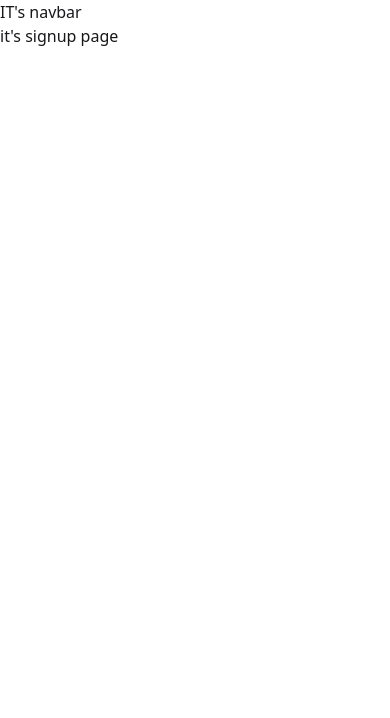
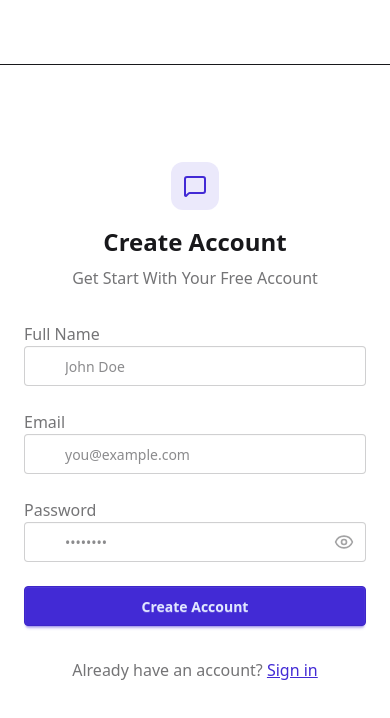
Before and after one commit to mehediNabil24/chat_app, a React app in the folder frontend/: page /signup in a window 390 px wide. Shown: the top 718 px of the page. Built offline with nearby package versions, Linux system fonts and the light colour scheme; no server answers; the HTML template or start-up script is replaced by a standard one.

Commit message:
added signup

```diff
--- a/frontend/package.json
+++ b/frontend/package.json
@@ -12,6 +12,7 @@
   "dependencies": {
     "@tailwindcss/vite": "^4.1.18",
     "axios": "^1.13.2",
+    "lucide-react": "^0.562.0",
     "react": "^19.2.0",
     "react-dom": "^19.2.0",
     "react-hot-toast": "^2.6.0",
--- a/frontend/src/App.jsx
+++ b/frontend/src/App.jsx
@@ -1,25 +1,43 @@
-import React from 'react'
+import React, { useEffect } from 'react'
 import Navbar from './components/Navbar'
-import { Route, Routes } from 'react-router-dom'
+import { Navigate, Route, Routes } from 'react-router-dom'
 import Homepage from './pages/Homepage'
 import SIgnup from './pages/SIgnup'
 import Login from './pages/Login'
 import Setting from './pages/Setting'
+import { useAuthStore } from '../store/useAuthStore'
+import {Loader} from "lucide-react";
+import {Toaster} from "react-hot-toast";
 
 
 export default function App() {
+
+  const {authUser, checkAuth,isCheckingAuth} = useAuthStore()
+  useEffect(()=>{
+    checkAuth()
+  }, [checkAuth]);
+  console.log('authuser',authUser)
+  if(isCheckingAuth && !authUser)
+    return (
+  <div className='flex items-center justify-center h-screen'>
+    <Loader className='size-10 animate-spin'/>
+  </div>
+  );
   return (
     <div>
    <Navbar />
 
    <Routes>
-    <Route path='/' element={<Homepage />} />
+    <Route path='/' element={authUser?<Homepage />: <Navigate to="/login" />}/>
+    {/* <Route path='/signup' element={authUser?<SIgnup />:<Navigate to="/login"/>} /> */}
+    <Route path='/login' element={!authUser?<Login /> :<Navigate to="/"/>} />
     <Route path='/signup' element={<SIgnup />} />
-    <Route path='/login' element={<Login />} />
     <Route path='/setting' element={<Setting />} />
 
    </Routes>
 
+   <Toaster/>
+
     </div>
   )
 }
--- /dev/null
+++ b/frontend/src/components/AuthImagePattern.jsx
@@ -0,0 +1,22 @@
+const AuthImagePattern = ({ title, subtitle }) => {
+  return (
+    <div className="hidden lg:flex items-center justify-center bg-base-200 p-12">
+      <div className="max-w-md text-center">
+        <div className="grid grid-cols-3 gap-3 mb-8">
+          {[...Array(9)].map((_, i) => (
+            <div
+              key={i}
+              className={`aspect-square rounded-2xl bg-primary/10 ${
+                i % 2 === 0 ? "animate-pulse" : ""
+              }`}
+            />
+          ))}
+        </div>
+        <h2 className="text-2xl font-bold mb-4">{title}</h2>
+        <p className="text-base-content/60">{subtitle}</p>
+      </div>
+    </div>
+  );
+};
+
+export default AuthImagePattern;
--- a/frontend/src/components/Navbar.jsx
+++ b/frontend/src/components/Navbar.jsx
@@ -1,9 +1,17 @@
 import React from 'react'
+import { useAuthStore } from '../../store/useAuthStore'
 
 export default function Navbar() {
+  const {logout, authUser} = useAuthStore();
   return (
-    <div>
-      <h1>IT's navbar</h1>
-    </div>
+    <header className='bg-base-100 border-b broder-base-300 fixed w-full top-0  z-40'>
+<div className='conatainer mx-auto px-4 h-16 '>
+  <div className='flex items-center justify-between h-full'>
+
+  </div>
+
+</div>
+    </header>
+
   )
 }
--- a/frontend/src/pages/SIgnup.jsx
+++ b/frontend/src/pages/SIgnup.jsx
@@ -1,9 +1,152 @@
-import React from 'react'
+import React, { useState } from 'react'
+import { useAuthStore } from '../../store/useAuthStore.js'
+import { Eye, EyeOff, Loader2, Lock, Mail, MessageSquare, User } from 'lucide-react'
+import { Link } from 'react-router-dom';
+import AuthImagePattern from '../components/AuthImagePattern.jsx';
+import toast from 'react-hot-toast';
 
 export default function SIgnup() {
+
+  const [showPassword, setShowPassword] = useState(false)
+  const [formData, setFormData] = useState({
+    fullName: "",
+    email: "",
+    password: "",
+  });
+  const { signup, isSignUp } = useAuthStore()
+
+
+    const validateForm = () => {
+    if (!formData.fullName.trim()) return toast.error("Full name is required");
+    if (!formData.email.trim()) return toast.error("Email is required");
+    if (!/\S+@\S+\.\S+/.test(formData.email)) return toast.error("Invalid email format");
+    if (!formData.password) return toast.error("Password is required");
+    if (formData.password.length < 6) return toast.error("Password must be at least 6 characters");
+
+    return true;
+  };
+
+  const handleSubmit = (e) => {
+    e.preventDefault()
+    const success = validateForm()
+    if(success ===true) signup(formData);
+  }
   return (
-    <div>
-      it's signup page
+    <div className='min-h-screen grid lg:grid-cols-2'>
+
+      {/* left side */}
+      <div className='flex flex-col justify-center items-center p-6 sm:p-12'>
+        <div className='w-full max-w-md space-y-8'>
+          {/* logo */}
+          <div className='text-center mb-8'>
+            <div className='flex flex-col items-center gap-2 group'>
+              <div className='size-12 rounded-xl bg-primary/10 flex items-center justify-center group-hover:bg-primary/20 transition-colors'>
+                <MessageSquare className='size-6 text-primary' />
+
+              </div>
+              <h1 className='text-2xl font-bold mt-2'>Create Account </h1>
+              <p className='text-base-content/60'>Get Start With Your  Free Account </p>
+
+            </div>
+
+          </div>
+
+          <form className='space-y-6' onSubmit={handleSubmit}>
+            <div className="form-control">
+              <label className="label">
+                <span className="label-text font-medium">Full Name</span>
+              </label>
+              <div className="relative">
+                <div className="absolute inset-y-0 left-0 pl-3 flex items-center pointer-events-none">
+                  <User className="size-5 text-base-content/40" />
+                </div>
+                <input
+                  type="text"
+                  className={`input input-bordered w-full pl-10`}
+                  placeholder="John Doe"
+                  value={formData.fullName}
+                  onChange={(e) => setFormData({ ...formData, fullName: e.target.value })}
+                />
+              </div>
+            </div>
+            <div className="form-control">
+              <label className="label">
+                <span className="label-text font-medium">Email</span>
+              </label>
+              <div className="relative">
+                <div className="absolute inset-y-0 left-0 pl-3 flex items-center pointer-events-none">
+                  <Mail className="size-5 text-base-content/40" />
+                </div>
+                <input
+                  type="email"
+                  className={`input input-bordered w-full pl-10`}
+                  placeholder="you@example.com"
+                  value={formData.email}
+                  onChange={(e) => setFormData({ ...formData, email: e.target.value })}
+                />
+              </div>
+            </div>
+
+            <div className="form-control">
+              <label className="label">
+                <span className="label-text font-medium">Password</span>
+              </label>
+              <div className="relative">
+                <div className="absolute inset-y-0 left-0 pl-3 flex items-center pointer-events-none">
+                  <Lock className="size-5 text-base-content/40" />
+                </div>
+                <input
+                  type={showPassword ? "text" : "password"}
+                  className={`input input-bordered w-full pl-10`}
+                  placeholder="••••••••"
+                  value={formData.password}
+                  onChange={(e) => setFormData({ ...formData, password: e.target.value })}
+                />
+                <button
+                  type="button"
+                  className="absolute inset-y-0 right-0 pr-3 flex items-center"
+                  onClick={() => setShowPassword(!showPassword)}
+                >
+                  {showPassword ? (
+                    <EyeOff className="size-5 text-base-content/40" />
+                  ) : (
+                    <Eye className="size-5 text-base-content/40" />
+                  )}
+                </button>
+              </div>
+            </div>
+            <button type='submit ' className='btn btn-primary w-full ' disabled={isSignUp}>
+              {
+                isSignUp ? (
+                  <>
+                    <Loader2 className='sixze-5 animate-spin' />
+                    Loading ....
+                  </>
+                ) : (
+                  "Create Account"
+                )
+              }
+
+            </button>
+          </form>
+          <div className="text-center">
+            <p className="text-base-content/60">
+              Already have an account?{" "}
+              <Link to="/login" className="link link-primary">
+                Sign in
+              </Link>
+            </p>
+          </div>
+
+        </div>
+
+      </div>
+      {/* right side  */}
+
+      <AuthImagePattern
+        title="Join our community"
+        subtitle="Connect with friends, share moments, and stay in touch with your loved ones."
+      />
     </div>
   )
 }
--- a/frontend/store/useAuthStore.js
+++ b/frontend/store/useAuthStore.js
@@ -1,11 +1,66 @@
 import {create} from "zustand";
+import { axiosInstance } from "../lib/axios.js";
+import toast from "react-hot-toast";
 
-export const useAuthStore = create({set} =>({
+export const useAuthStore = create((set) =>({
     authUser:null,
     isSignUp:false,
-    isLoggingIng:false,
+    isLoggingIn:false,
     isUpdating:false,
+
+
     isCheckingAuth:true,
+
+    checkAuth:async()=>{
+        try{
+
+            const res = await axiosInstance.get("/auth/check");
+            set ({authUser:res.data})
+
+        }
+        catch(error){
+            set({authUser:null})
+            console.log("error in checkauth:", error);
+
+        }
+        finally {
+            set({isCheckingAuth:false});
+        }
+
+    },
+
+
+    signup: async (data) =>{
+        set({isSignUp:true});
+
+        try{
+            const res = await axiosInstance.post("/auth/signup",data);
+            set({authUser:res.data});
+            toast.success("Account Created Successfully");
+        }
+        catch(error){
+            toast.error(error.response.data.message);
+
+        }finally{
+            set({isSignUp:false})
+        }
+
+    },
+
+
+    logout: async (data)=>{
+        try{
+            await axiosInstance.post("/auth/logout");
+            set({authUser:null});
+            toast.success("Logged out successfully")
+        }
+        catch(error){
+            toast.error(error.response.data.message)
+        }
+    }
+
+
+
 
 
 
```
Also changed, not shown: 1 other file (tests, documents, lock files or other folders).
